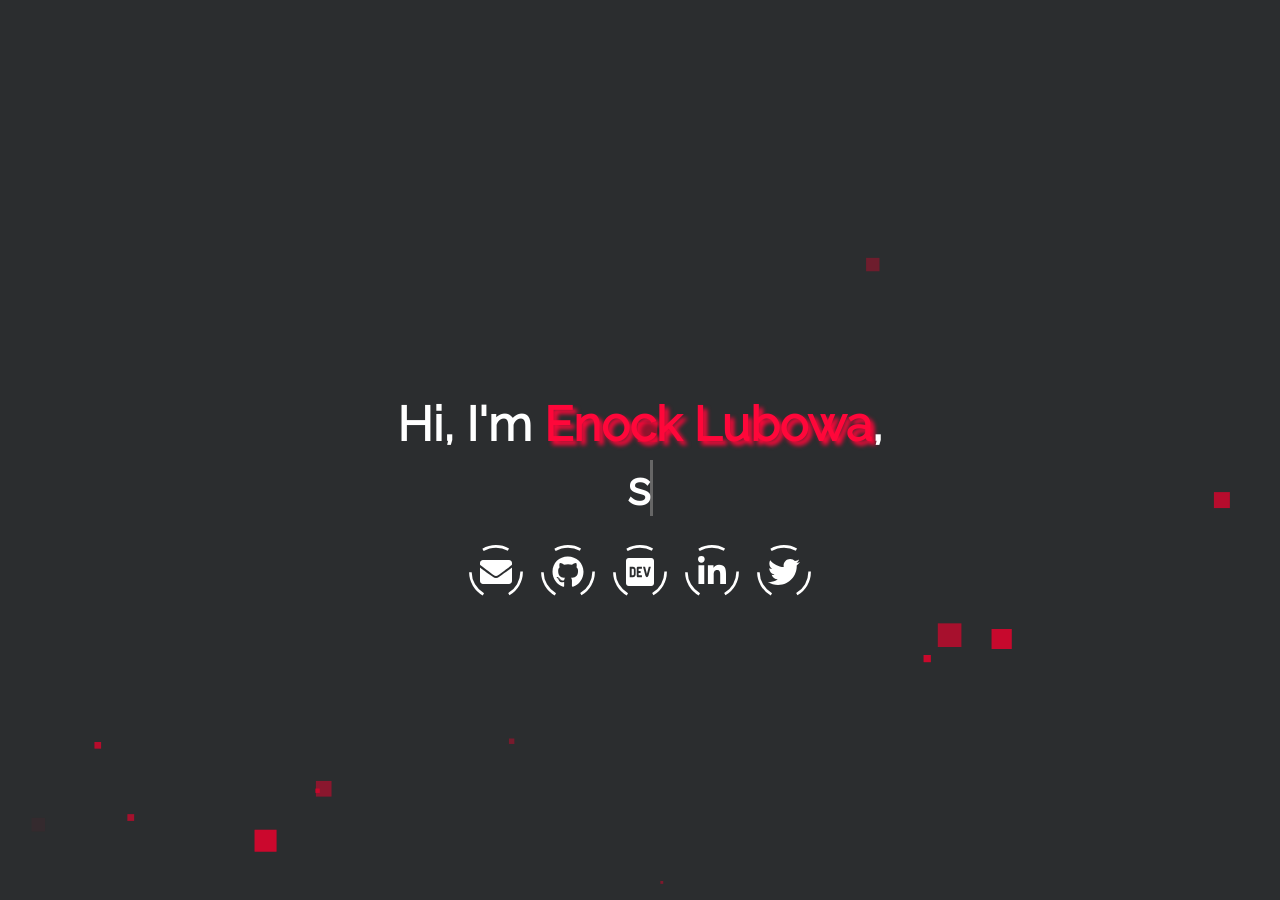
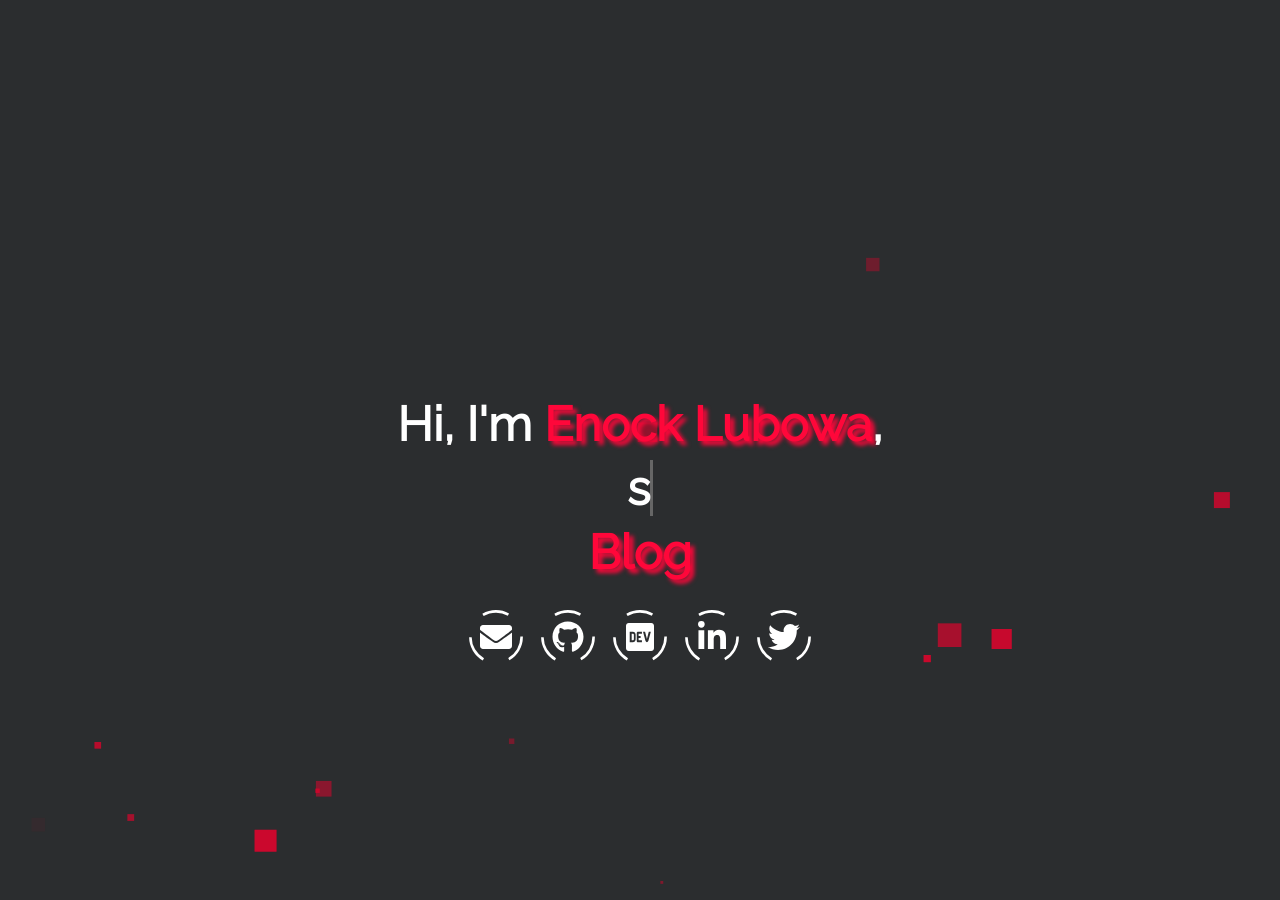
Before and after one commit to giddy-mpungu/giddy-mpungu.github.io, a Jekyll site: the page built from index.html, in a window 1280 px wide and 900 px high. Built offline with Jekyll 4.4.1, drawn with Linux system fonts in a browser that asks for light colours.

Commit message:
Added blog link

```diff
--- a/_config.yml
+++ b/_config.yml
@@ -12,6 +12,7 @@ baseurl: ""
 # LANDING PAGE
 # username: This will displayed on the landing page as your name.
 username: Enock Lubowa
+blog_title: Blog
 # typing_text: This will be typed before 'scroll down for more'.
 # > set this to your job title, e.g. Fullstack Developer
 typing_text: A Software Engineer
--- a/_includes/landing-page.html
+++ b/_includes/landing-page.html
@@ -8,6 +8,11 @@
         data-rotate='["{{site.typing_text}}", "scroll down for more."]'
       >
       </span>
+    </h1>
+    <h1>
+    	<span class="highlight-title"><a target="_blank" rel="noreferrer" href="https://medium.com/@enocklubowa">
+    	{{site.blog_title}}</a>
+    	</span>
     </h1>
     <div class="landing-icons">
       {% if site.email != null %}
```
Also changed, not shown: assets/img/inAppDemo.jpg (added).
